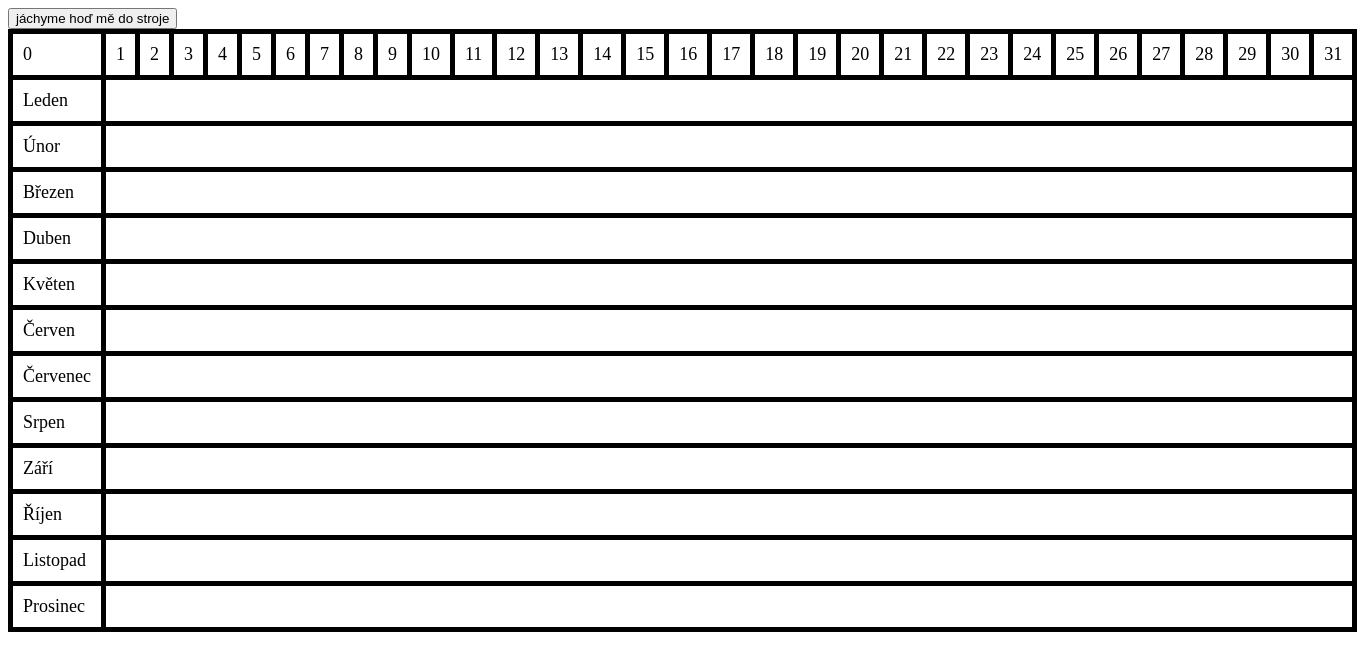
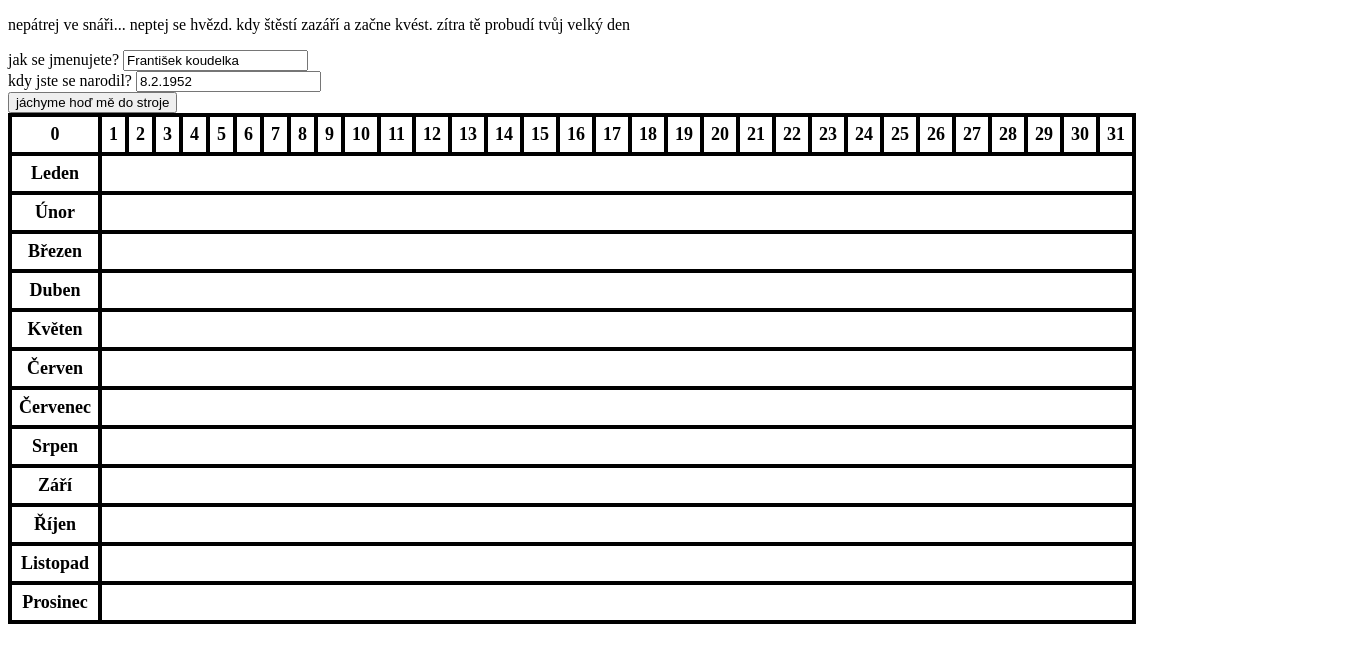
Before and after one commit to jachymneumiprogramovat/code, a plain HTML site: page kondiciogram.html in a window 1280 px wide. Shown: the whole page, 1357 px wide, since content can reach past the window. Drawn offline with Linux system fonts and the light colour scheme.

Commit message:
small updatus

```diff
--- a/kondiciogram.html
+++ b/kondiciogram.html
@@ -4,12 +4,23 @@
 <title>tady bude váš kondiciogram</title>
 <style>
     #id ,tr,td{
-    border: 5px solid black;
-    padding: 10px;
+    border: 4px solid black;
+    padding: 7px;
+    text-align: center;
     font-size: large;
+    font-weight: 900;
     border-collapse: collapse    }
 </style>
 </head>
+<p>nepátrej ve snáři... neptej se hvězd. kdy štěstí zazáří a začne kvést. zítra tě probudí tvůj velký den</p>
+<form>
+    <label>jak se jmenujete?</label>
+    <input type="text" value="František koudelka">
+    <br>
+    <label>kdy jste se narodil?</label>
+    <input type="text" value="8.2.1952">
+</form>
+
 <button onclick="stroj()">jáchyme hoď mě do stroje</button>
 <table id="id">
     <tr id="cisla"></tr>
@@ -18,7 +29,13 @@
 <script>
 let tabulka = document.getElementById("id")
 let delky = [31,28,31,30,31,30,31,31,30,31,30,31]
-let hodnoty = ["*","0","×","•"]
+//let hodnoty = ["*","0","×","•"]
+const hodnoty = {
+  0: "*",
+  1: "0",
+  2: "×",
+  3: "•"
+}
 const cisla=document.getElementById("cisla")
 let nazvy = ["Leden","Únor","Březen","Duben","Květen","Červen","Červenec","Srpen","Září","Říjen","Listopad","Prosinec"]
 
@@ -54,13 +71,7 @@ function stroj(){
 }
 
 function kondiciogram(){
-    console.log(Math.floor(Math.random()*hodnoty.length))
-    switch(Math.floor(Math.random()*hodnoty.length)){
-        case 0: return hodnoty[0]
-        case 1: return hodnoty[1]
-        case 2: return hodnoty[2]
-        case 3: return hodnoty[3]
-    }
+return hodnoty[Math.floor(Math.random()*4)]
 }
 </script>
 </html>
```
